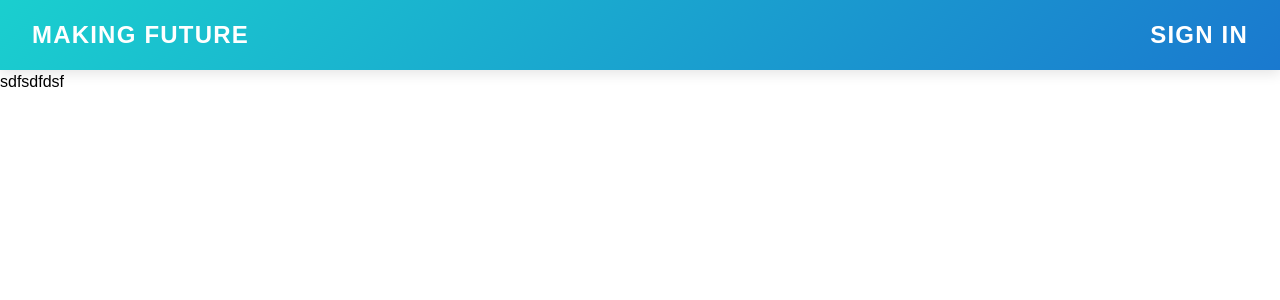
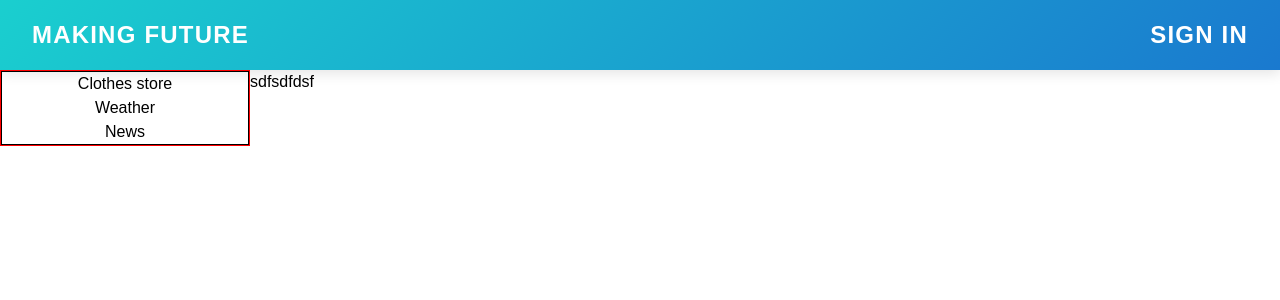
Before and after one commit to Vladimirkasperovich/-multifunctional-project, a Next.js app: page / in a window 1280 px wide. Shown: the top 300 px of the page. Built offline with nearby package versions, Linux system fonts and the light colour scheme.

Commit message:
feat: add sidebar and output items for it

```diff
--- a/app/layout.tsx
+++ b/app/layout.tsx
@@ -1,6 +1,7 @@
 import type { Metadata } from "next";
 import "./globals.css";
-import { Header } from "@/shared/ui";
+import { Header } from "@/shared";
+import { Sidebar } from "@/shared/ui/sidebar/sidebar";
 
 export const metadata: Metadata = {
   title: "Create Next App",
@@ -16,7 +17,11 @@ export default function RootLayout({
     <html lang="en">
       <body>
         <Header />
-        {children}
+        {/*Need to fix that */}
+        <div style={{ display: "flex" }}>
+          <Sidebar />
+          {children}
+        </div>
       </body>
     </html>
   );
--- /dev/null
+++ b/shared/constant/constant.ts
@@ -0,0 +1,9 @@
+export interface SidebarItem {
+  id: string;
+  value: string;
+}
+export const sidebarItems: SidebarItem[] = [
+  { id: crypto.randomUUID(), value: "Clothes store" },
+  { id: crypto.randomUUID(), value: "Weather" },
+  { id: crypto.randomUUID(), value: "News" },
+];
--- /dev/null
+++ b/shared/index.ts
@@ -0,0 +1,2 @@
+export * from "./ui";
+export * from "./constant/constant";
--- /dev/null
+++ b/shared/ui/sidebar/sidebar.module.scss
@@ -0,0 +1,10 @@
+.main {
+  border: 1px solid red;
+  width: 250px;
+  .block {
+    border: 1px solid black;
+    display: flex;
+    flex-direction: column;
+    align-items: center;
+  }
+}
--- /dev/null
+++ b/shared/ui/sidebar/sidebar.tsx
@@ -0,0 +1,19 @@
+import React from "react";
+import { sidebarItems } from "@/shared";
+import styles from "./sidebar.module.scss";
+
+// interface Props {
+//   // className?: string;
+// }
+
+export const Sidebar: React.FC = ({}) => {
+  return (
+    <nav className={styles.main}>
+      <ul className={styles.block}>
+        {sidebarItems.map((item) => (
+          <li key={item.id}>{item.value}</li>
+        ))}
+      </ul>
+    </nav>
+  );
+};
```
